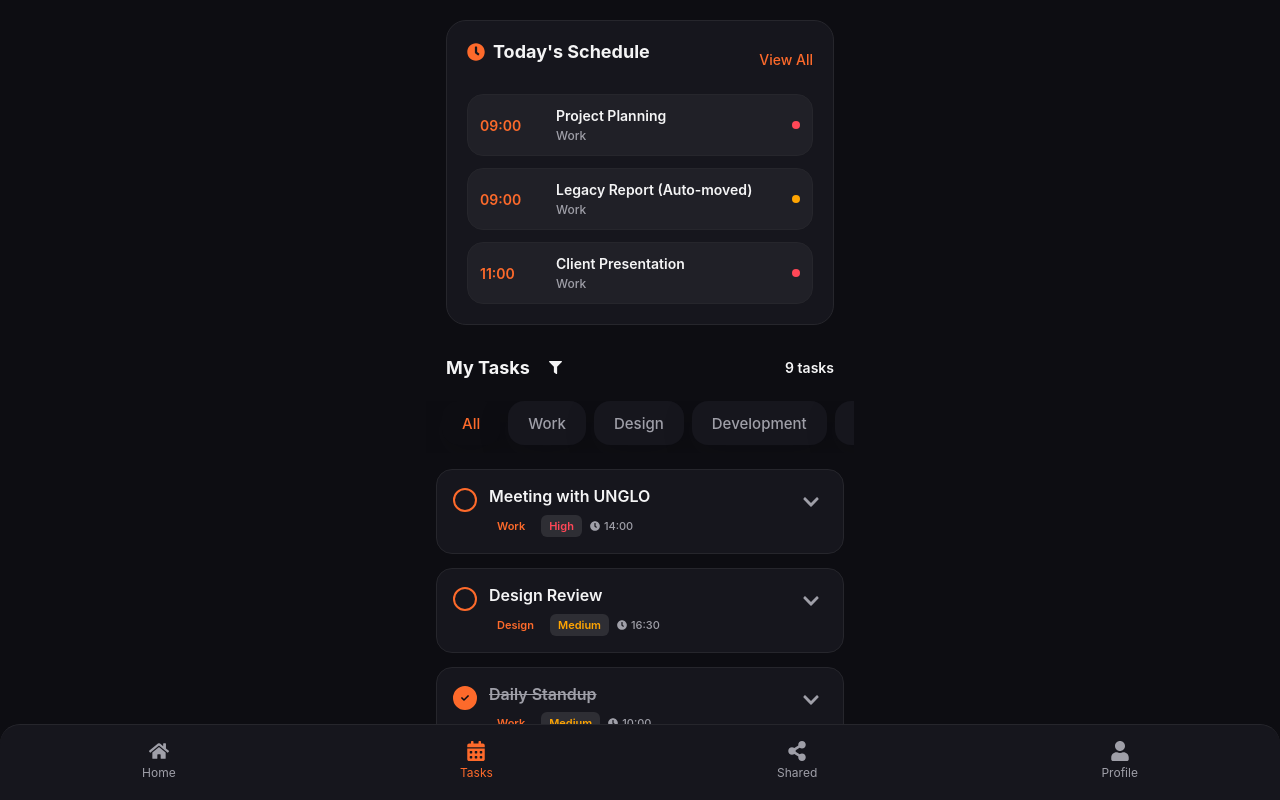
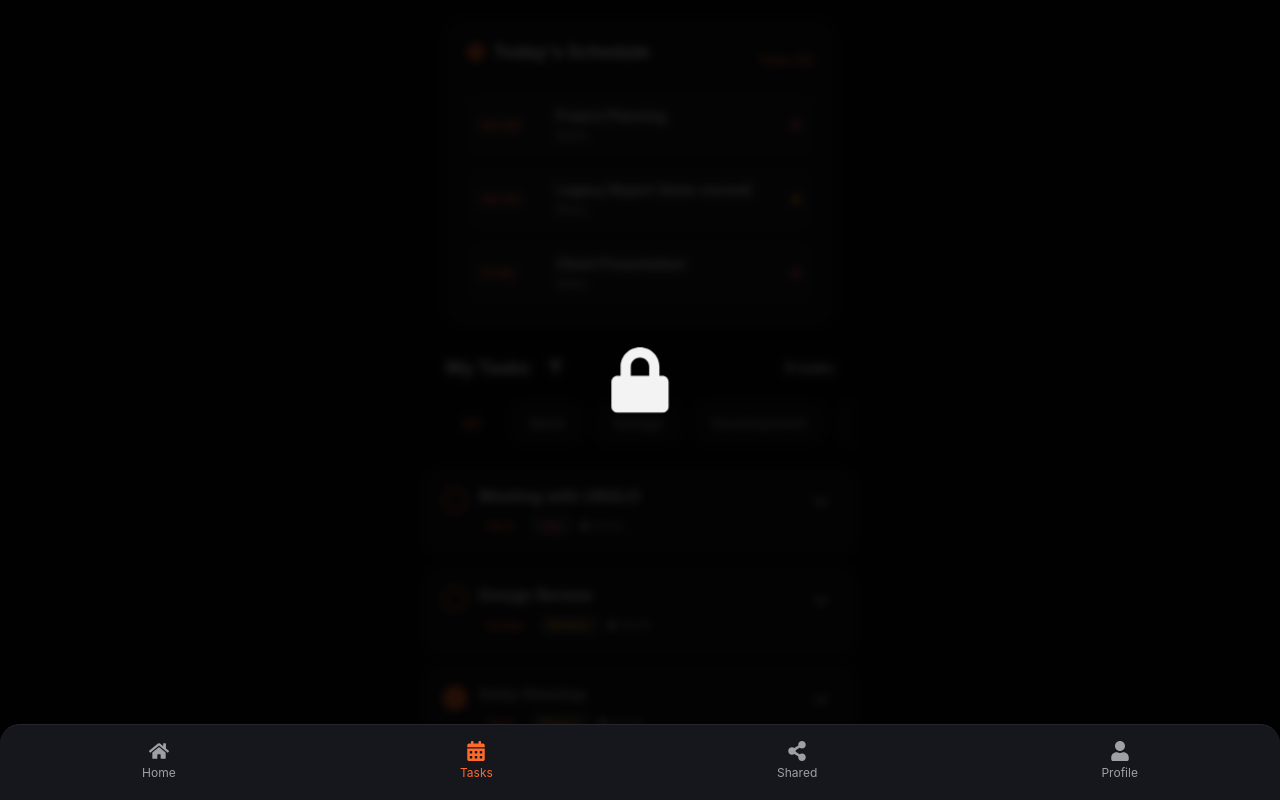
Before and after one commit to shheeeeshka/dori-todoapp-client, a React (Vite) app: page /tasks in a window 1280 px wide. Built offline with nearby package versions, Linux system fonts and the light colour scheme.

Commit message:
feat: add locked overlay with lock icon to TasksPage

```diff
--- a/src/pages/Tasks/TasksPage.module.css
+++ b/src/pages/Tasks/TasksPage.module.css
@@ -764,3 +764,33 @@
         padding: 8px 0;
     }
 }
+
+/* temp */
+
+.overlayLocked {
+  position: fixed;
+  top: 0;
+  left: 0;
+  right: 0;
+  bottom: 0;
+  background: rgba(0, 0, 0, 0.85);
+  backdrop-filter: blur(4px);
+  display: flex;
+  align-items: center;
+  justify-content: center;
+  z-index: 99;
+  clip-path: inset(0 0 60px 0);
+}
+
+.lockIcon {
+  color: white;
+  animation: pulse 2s infinite;
+  margin-bottom: 40px;
+}
+
+@keyframes pulse {
+  0%, 100% { opacity: 1; transform: scale(1); }
+  50% { opacity: 0.8; transform: scale(1.1); }
+}
+
+/* temp */
--- a/src/pages/Tasks/TasksPage.tsx
+++ b/src/pages/Tasks/TasksPage.tsx
@@ -12,6 +12,7 @@ import {
   FaClock,
   FaFilter,
   FaCheck,
+  FaLock,
 } from "react-icons/fa";
 import styles from "./TasksPage.module.css";
 
@@ -91,13 +92,13 @@ export const TasksPage = () => {
   };
 
   const overdueTasks = tasks.filter(
-    (task) => !task.completed && new Date(task.dueDate) < new Date()
+    (task) => !task.completed && new Date(task.dueDate) < new Date(),
   ).length;
 
   const todayTasks = tasks.filter(
     (task) =>
       !task.completed &&
-      new Date(task.dueDate).toDateString() === new Date().toDateString()
+      new Date(task.dueDate).toDateString() === new Date().toDateString(),
   );
 
   const timelineTasks = tasks
@@ -288,6 +289,10 @@ export const TasksPage = () => {
           />
         </BottomSheet>
       )}
+
+      <div className={styles.overlayLocked}>
+        <FaLock size={64} className={styles.lockIcon} />
+      </div>
     </div>
   );
 };
```
